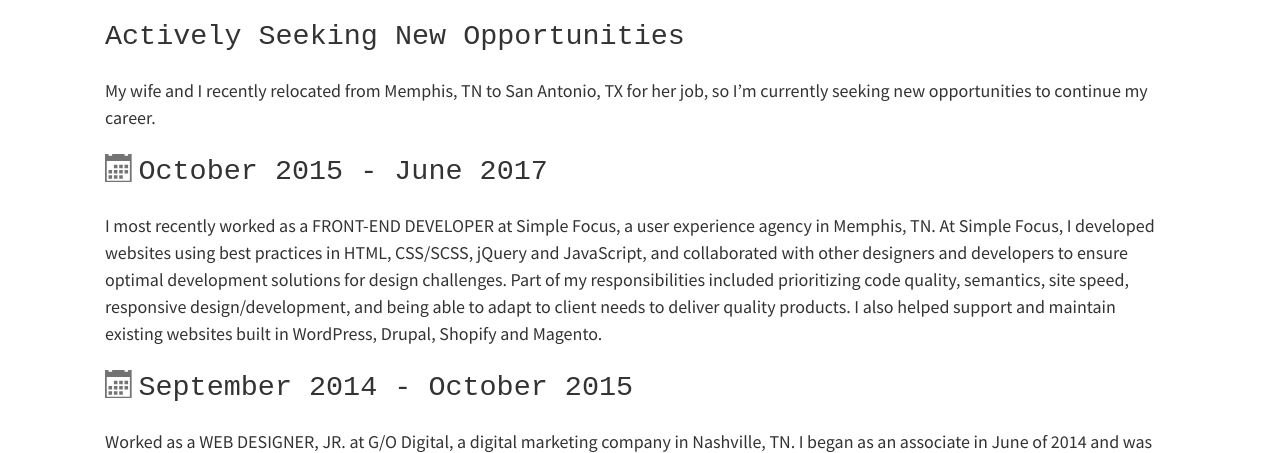
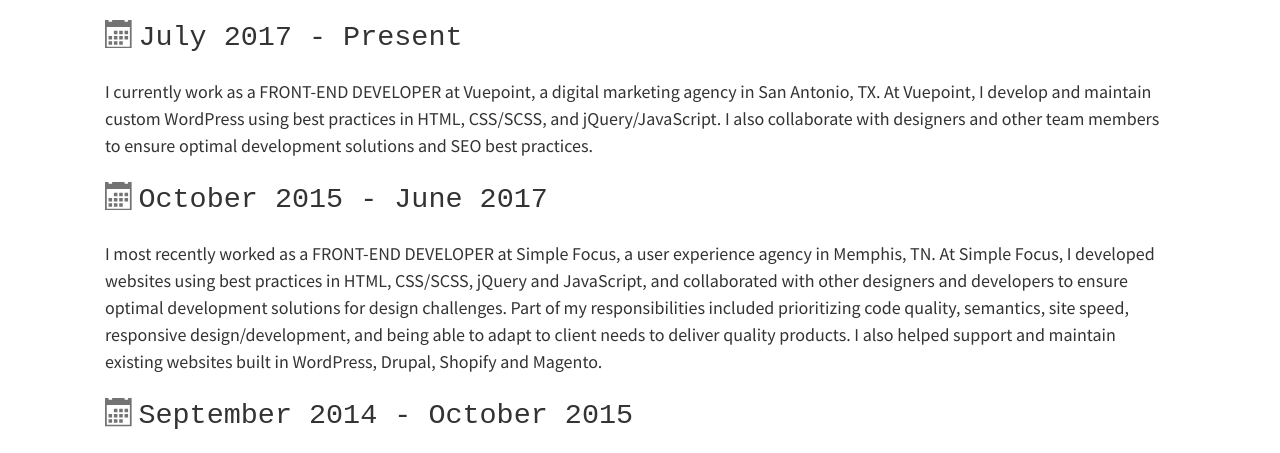
Before and after one commit to christhebishop/personal-website, a website: page src/pug/experience.pug in a window 1280 px wide. Shown: the part 275-728 px from the top of the page. Drawn offline with nearby package versions, Linux system fonts and the light colour scheme; files that its build step writes are made by us from their sources; files whose address does not match are found by name; a web font is replaced by a local one.

Commit message:
Updated experience page with most recent job experience

```diff
--- a/src/pug/experience.pug
+++ b/src/pug/experience.pug
@@ -8,8 +8,11 @@
   main.content.experience
     h2 Experience
 
-    h3 Actively Seeking New Opportunities
-    p My wife and I recently relocated from Memphis, TN to San Antonio, TX for her job, so I’m currently seeking new opportunities to continue my career.
+    h3
+      svg.icon.icon-Calendar
+        use(xlink:href='assets/images/icons/symbol-defs.svg#icon-Calendar')
+      | Jul<span>y</span> 2017 - Present
+    p I currently work as a FRONT-END DEVELOPER at Vuepoint, a digital marketing agency in San Antonio, TX. At Vuepoint, I develop and maintain custom WordPress using best practices in HTML, CSS/SCSS, and jQuery/JavaScript. I also collaborate with designers and other team members to ensure optimal development solutions and SEO best practices.
 
     h3
       svg.icon.icon-Calendar
```
Also changed, not shown: experience.html.
